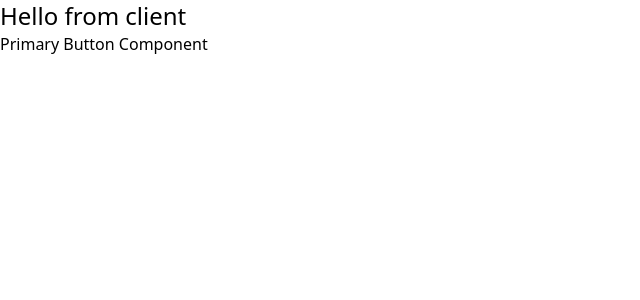
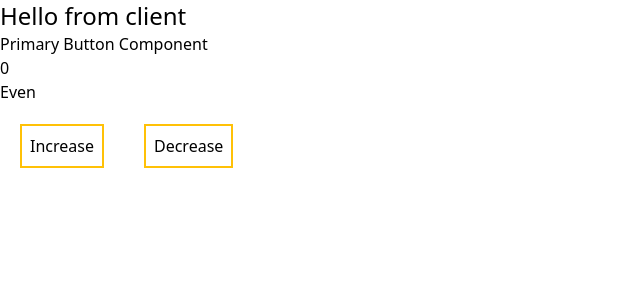
Before and after one commit to KshitizSachan/alumni-network-iiitdwd, a React (Create React App) app in the folder client/: page / in a window 1280 px wide. Shown: the top 300 px of the page, without its empty margins (0-640 px from the left). Built offline with nearby package versions, Linux system fonts and the light colour scheme.

Commit message:
added client template and setup recoil

```diff
--- a/client/package.json
+++ b/client/package.json
@@ -9,6 +9,7 @@
     "react": "^18.2.0",
     "react-dom": "^18.2.0",
     "react-scripts": "5.0.1",
+    "recoil": "^0.7.7",
     "web-vitals": "^2.1.4"
   },
   "scripts": {
--- a/client/src/App.jsx
+++ b/client/src/App.jsx
@@ -1,9 +1,18 @@
-import {PrimaryButton} from './components/Button'
+//==============================|| Library Imports ||================================
+import {RecoilRoot} from "recoil";
+
+//==============================|| Project Imports ||================================
+import Count from "./components/Count";
+import {PrimaryButton} from './components/Buttons'
+
 const App =() => {
   return (
 <>
+  <RecoilRoot>
   <p className='text-2xl'>Hello from client</p>
   <PrimaryButton/>
+    <Count/>
+    </RecoilRoot>
 </>
   );
 }
--- /dev/null
+++ b/client/src/components/Cards.jsx
@@ -0,0 +1,20 @@
+const PrimaryCard = () =>{
+    return (
+        <>
+            <div>Primary Card Component</div>
+        </>
+    )
+}
+
+const JobsCard = () =>{
+    return (
+        <>
+            <div>Jobs Card Component</div>
+        </>
+    )
+}
+
+
+
+
+export  {PrimaryCard, JobsCard};
--- /dev/null
+++ b/client/src/components/Count.jsx
@@ -0,0 +1,31 @@
+import {countAtom, evenSelector} from "../store/atoms/Count";
+import { useRecoilState, useSetRecoilState, useRecoilValue } from "recoil";
+
+
+function Count() {
+
+    const count= useRecoilValue(countAtom);
+    const isEven = useRecoilValue(evenSelector);
+    const setCount = useSetRecoilState(countAtom)
+
+    const increase = () =>{
+        setCount(count => count+1);
+    }
+    const decrease = () =>{
+        setCount(count => count-1);
+    }
+
+    return <>
+
+        <div>
+            {count}
+        </div>
+        <div>
+            {isEven? "Even":"Odd"}
+        </div>
+        <button className="border border-2 border-accent m-5 p-2" onClick={increase}>Increase</button>
+        <button className="border border-2 border-accent m-5 p-2" onClick={decrease}>Decrease</button>
+    </>
+}
+
+export default Count;
--- a/client/src/index.js
+++ b/client/src/index.js
@@ -5,7 +5,5 @@ import App from './App';
 
 const root = ReactDOM.createRoot(document.getElementById('root'));
 root.render(
-  <React.StrictMode>
     <App />
-  </React.StrictMode>
 );
--- /dev/null
+++ b/client/src/pages/Homepage.jsx
@@ -0,0 +1,10 @@
+
+const Homepage =() => {
+    return (
+        <>
+            <p className='text-2xl'>Hello from Home</p>
+        </>
+    );
+}
+
+export {Homepage};
--- /dev/null
+++ b/client/src/store/atoms/Count.jsx
@@ -0,0 +1,15 @@
+import {atom, selector} from "recoil";
+
+export const countAtom = atom({
+    key: "countAtom",
+    default: 0
+})
+
+// Selector in Recoil
+export  const evenSelector = selector({
+    key: "evenSelector",
+    get: (props) =>{
+        const count = props.get(countAtom);
+        return (count % 2 ==0);
+    }
+})
--- /dev/null
+++ b/client/src/template/Footer.jsx
@@ -0,0 +1,10 @@
+
+const Footer =() => {
+    return (
+        <>
+            <p className='text-2xl'>Hello from Footer</p>
+        </>
+    );
+}
+
+export {Footer};
--- /dev/null
+++ b/client/src/template/Header.jsx
@@ -0,0 +1,10 @@
+
+const Header =() => {
+    return (
+        <>
+            <p className='text-2xl'>Hello from Header</p>
+        </>
+    );
+}
+
+export {Header};
--- /dev/null
+++ b/client/src/utils/validations.jsx
@@ -0,0 +1,10 @@
+
+const FormValidation =() => {
+    return (
+        <>
+            <p className='text-2xl'>Hello from FormValidation</p>
+        </>
+    );
+}
+
+export {FormValidation};
```
Also changed, not shown: client/src/components/Buttons.jsx (renamed from client/src/components/Button.jsx), client/src/store/Instructions.txt (added), 1 other file (tests, documents, lock files or other folders).
